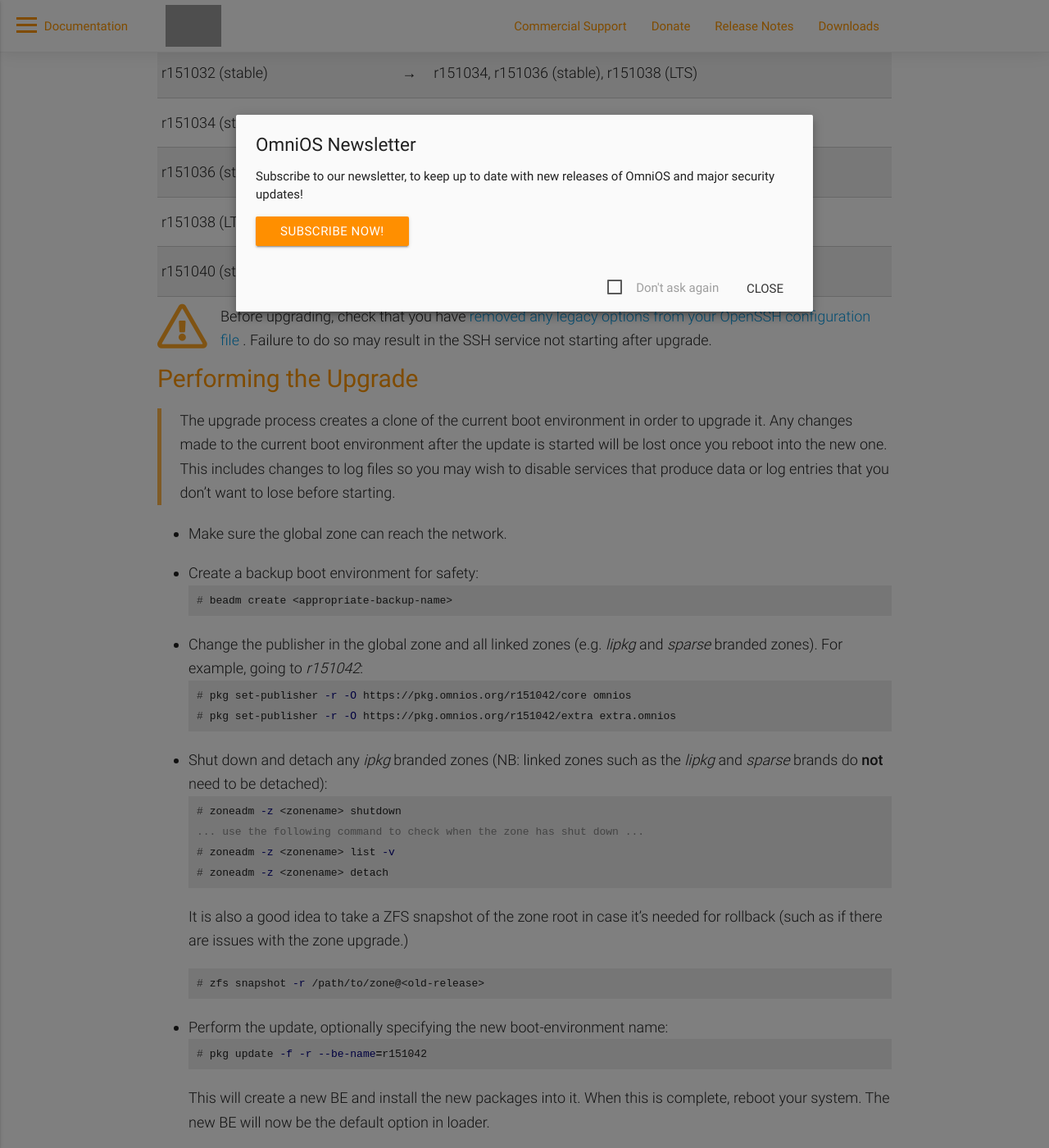
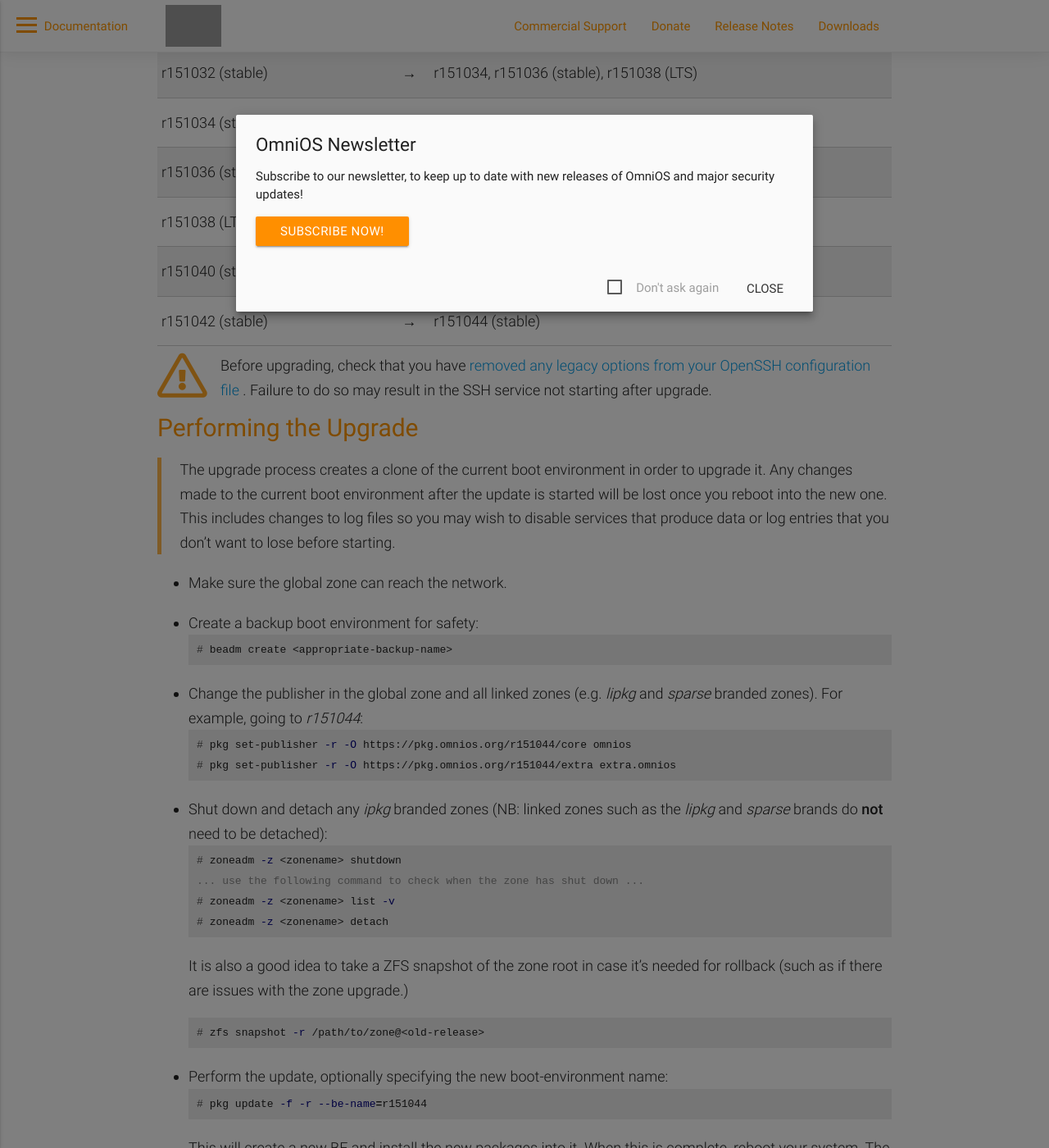
Before and after one commit to omniosorg/omniosorg.github.io, a Jekyll site: the page built from upgrade.md, in a window 1280 px wide and 1400 px high, scrolled down 617 px. Shown: the whole window at 82% size. Built offline with Jekyll 4.4.1, drawn with Linux system fonts in a browser that asks for light colours; grey boxes are pictures that could not be loaded.

```diff
--- a/_config.yml
+++ b/_config.yml
@@ -9,10 +9,10 @@ paginate_path: "/news/page:num/"
 download_path: https://downloads.omnios.org/media
 uswest_path: https://us-west.mirror.omnios.org/downloads/media
 download_prefix: omnios-
-omnios_stable_date: the 2nd of May, 2022
-omnios_stable: r151042
+omnios_stable_date: the 7th of November, 2022
+omnios_stable: r151044
 omnios_stable_suffix:
-omnios_oldstable: r151040
+omnios_oldstable: r151042
 omnios_lts_date: the 3rd of May, 2021
 omnios_lts: r151038
 omnios_lts_suffix: an
--- a/upgrade.md
+++ b/upgrade.md
@@ -23,8 +23,9 @@ The following table shows the supported upgrade paths between OmniOS versions.
 | r151032 (stable)		| &#8594;	| r151034, r151036 (stable), r151038 (LTS)
 | r151034 (stable)		| &#8594;	| r151036 (stable), r151038 (LTS)
 | r151036 (stable)		| &#8594;	| r151038 (LTS)
-| r151038 (LTS)			| &#8594;	| r151040, r151042 (stable)
-| r151040 (stable)		| &#8594;	| r151042 (stable)
+| r151038 (LTS)			| &#8594;	| r151040, r151042, r151044 (stable)
+| r151040 (stable)		| &#8594;	| r151042, r151044 (stable)
+| r151042 (stable)		| &#8594;	| r151044 (stable)
 
 <div class="fa-orange" style="padding-top: 0.5em">
 <i class="far fa-3x fa-pull-left fa-exclamation-triangle"></i>
```
Also changed, not shown: releasenotes.md (+3 -2 lines), schedule.md (+2 -1 lines).
